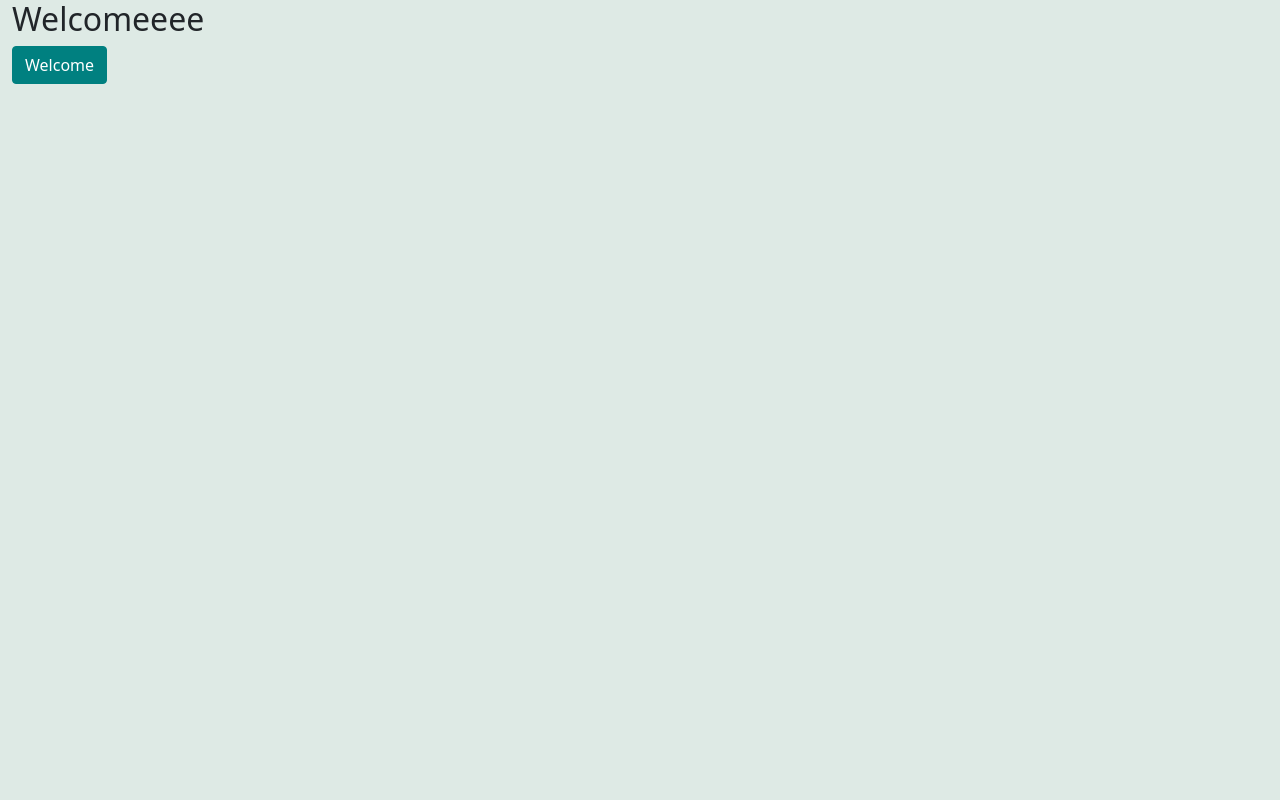
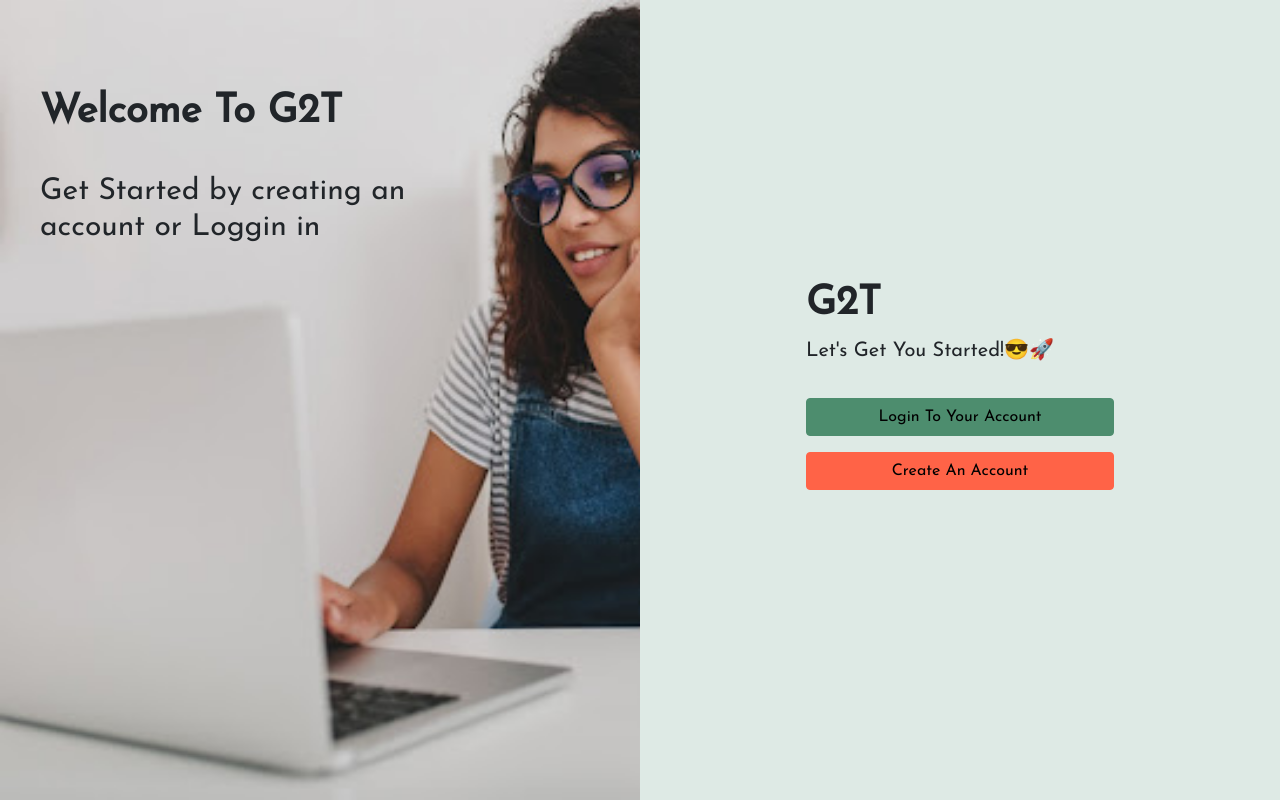
Before and after one commit to NengakDakup/g2t, a React (Create React App) app: page / in a window 1280 px wide. Built offline with nearby package versions, Linux system fonts and the light colour scheme.

Commit message:
Modified the Welcome Page and Auth Layout

```diff
--- a/src/App.scss
+++ b/src/App.scss
@@ -1,8 +1,13 @@
 /* make the customizations */
 $theme-colors: (
-    "info": tomato,
-    "danger": teal
+    "danger": tomato,
+    "success": #4d8d6e
 );
 
 
 @import "~bootstrap/scss/bootstrap";
+@import url('https://fonts.googleapis.com/css2?family=Josefin+Sans&display=swap');
+body {
+  font-family: 'Josefin Sans', sans-serif;
+  font-size: 20px;
+}
--- /dev/null
+++ b/src/components/layouts/AuthLayout/AuthLayout.js
@@ -0,0 +1,22 @@
+import React from "react";
+import {Col, Row} from 'react-bootstrap';
+
+import WelcomeBG from '../../../assets/images/welcome_bg.jpg';
+
+import './AuthLayout.scss'
+
+export default function AuthLayout({title, description, children}){
+    return (
+        <>
+            <Row className="fixed_height--100" >
+                <Col className="auth_layout--left col-12 col-md-6" style={{backgroundImage: `url(${WelcomeBG})`}}>
+                    <h1 className="mt-5" style={{fontSize: '2em', }}><strong>{title}</strong></h1><br/>
+                    <h1 className="" style={{fontSize: '1.5em', width: '80%'}}>{description}</h1>
+                </Col>
+                <Col className="auth_layout--right col-12 col-md-6">
+                    {children}
+                </Col>
+            </Row>
+        </>
+    )
+}
--- /dev/null
+++ b/src/components/layouts/AuthLayout/AuthLayout.scss
@@ -0,0 +1,16 @@
+.fixed_height--100 {
+    height: 100vh;
+}
+
+.auth_layout--left {
+    background-repeat: no-repeat;
+    background-size: cover;
+    background-color: green;
+    padding: 40px;
+}
+
+.auth_layout--right {
+    display: flex;
+    align-items: center;
+    justify-content: center;
+}
--- a/src/components/layouts/MainLayout.js
+++ b/src/components/layouts/MainLayout/MainLayout.js
@@ -2,9 +2,9 @@ import React from "react";
 import Container from "react-bootstrap/Container";
 import './MainLayout.scss';
 
-export default function MainLayout({fixedHeight, children}){
+export default function MainLayout({fullHeight, children}){
     return (
-        <Container fluid className={['main_layout', fixedHeight? 'fixed_height--100':'']} >
+        <Container fluid className={['main_layout', fullHeight? 'fixed_height--100':'']} >
             {children}
         </Container>
     )
--- a/src/components/layouts/MainLayout.scss
+++ b/src/components/layouts/MainLayout/MainLayout.scss
@@ -1,7 +1,3 @@
 .main_layout {
     background-color: #deeae5;
 }
-
-.fixed_height--100 {
-    height: 100vh;
-}
--- a/src/pages/welcome/index.js
+++ b/src/pages/welcome/index.js
@@ -1,22 +1,23 @@
 import React, { Component } from "react";
-import {Row, Col} from "react-bootstrap"
-import MainLayout from "../../components/layouts/MainLayout";
-import CustomButton from "../../components/Button/Button";
+import {useNavigate} from 'react-router-dom'
+import { Button } from "react-bootstrap"
+
+import MainLayout from "../../components/layouts/MainLayout/MainLayout";
+import AuthLayout from "../../components/layouts/AuthLayout/AuthLayout";
 
 export default function Welcome () {
+    let navigate = useNavigate('');
+
     return (
-        <MainLayout fixedHeight>
-            <Row>
-                <Col>
-                    <h2>Welcomeeee</h2>
-                </Col>
-            </Row>
-            <Row>
-                <Col>
-                </Col>
-            </Row>
-
-            <CustomButton title={'Welcome'} variant={'danger'}/>
+        <MainLayout fullHeight>
+            <AuthLayout title="Welcome To G2T" description="Get Started by creating an account or Loggin in">
+                <div className="d-flex flex-column justify-content-space-evenly" style={{width: '50%', height: '30%'}}>
+                    <h1><strong>G2T</strong></h1>
+                    <p>Let's Get You Started!😎🚀</p>
+                    <Button className="mt-3" variant={'success'} onClick={() => navigate('/login')}>Login To Your Account</Button>
+                    <Button className="mt-3" variant={'danger'} onClick={() => navigate('/signup')}> Create An Account </Button>
+                </div>
+            </AuthLayout>
         </MainLayout>
     )
 }
```
Also changed, not shown: src/assets/images/curve.png (added), src/assets/images/welcome_bg.jpg (added), src/pages/login/index.js (added).
